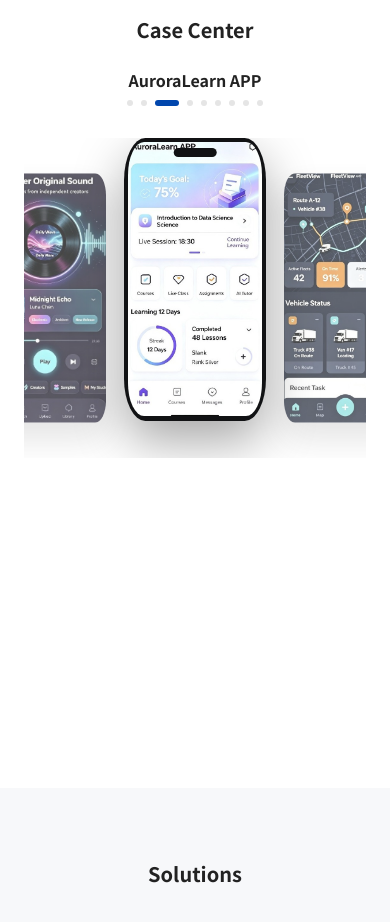
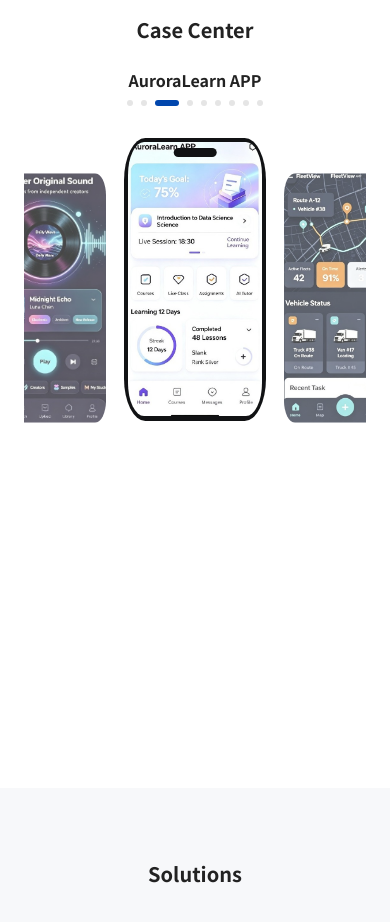
Before and after one commit to jojosam90/fynixtech-website, a Next.js app: page / in a window 390 px wide. Shown: the part 900-1822 px from the top of the page. Built offline with nearby package versions, Linux system fonts and the light colour scheme.

Commit message:
Remove drop shadows from the phone frame and fan cards for a plain white background

```diff
--- a/src/components/FanCard.tsx
+++ b/src/components/FanCard.tsx
@@ -7,7 +7,7 @@
   const showImage = Boolean(image) && loaded;
 
   return (
-    <div className="h-full w-full overflow-hidden rounded-[9%] bg-white shadow-[0_20px_40px_rgba(0,0,0,0.15)]">
+    <div className="h-full w-full overflow-hidden rounded-[9%] bg-white">
       {showImage ? (
         // eslint-disable-next-line @next/next/no-img-element
         <img src={image} alt="" className="h-full w-full object-cover" />
--- a/src/components/PhoneMockup.tsx
+++ b/src/components/PhoneMockup.tsx
@@ -19,7 +19,7 @@
 
   return (
     <div
-      className={`relative aspect-[1305/2598] rounded-[15%] bg-[#111214] p-[3%] shadow-[0_20px_50px_rgba(0,0,0,0.35)] ${className}`}
+      className={`relative aspect-[1305/2598] rounded-[15%] bg-[#111214] p-[3%] ${className}`}
     >
       <div className="relative h-full w-full overflow-hidden rounded-[12%] bg-white">
         {/* eslint-disable-next-line @next/next/no-img-element */}
```
Also changed, not shown: 11 other files (tests, documents, lock files or other folders).
